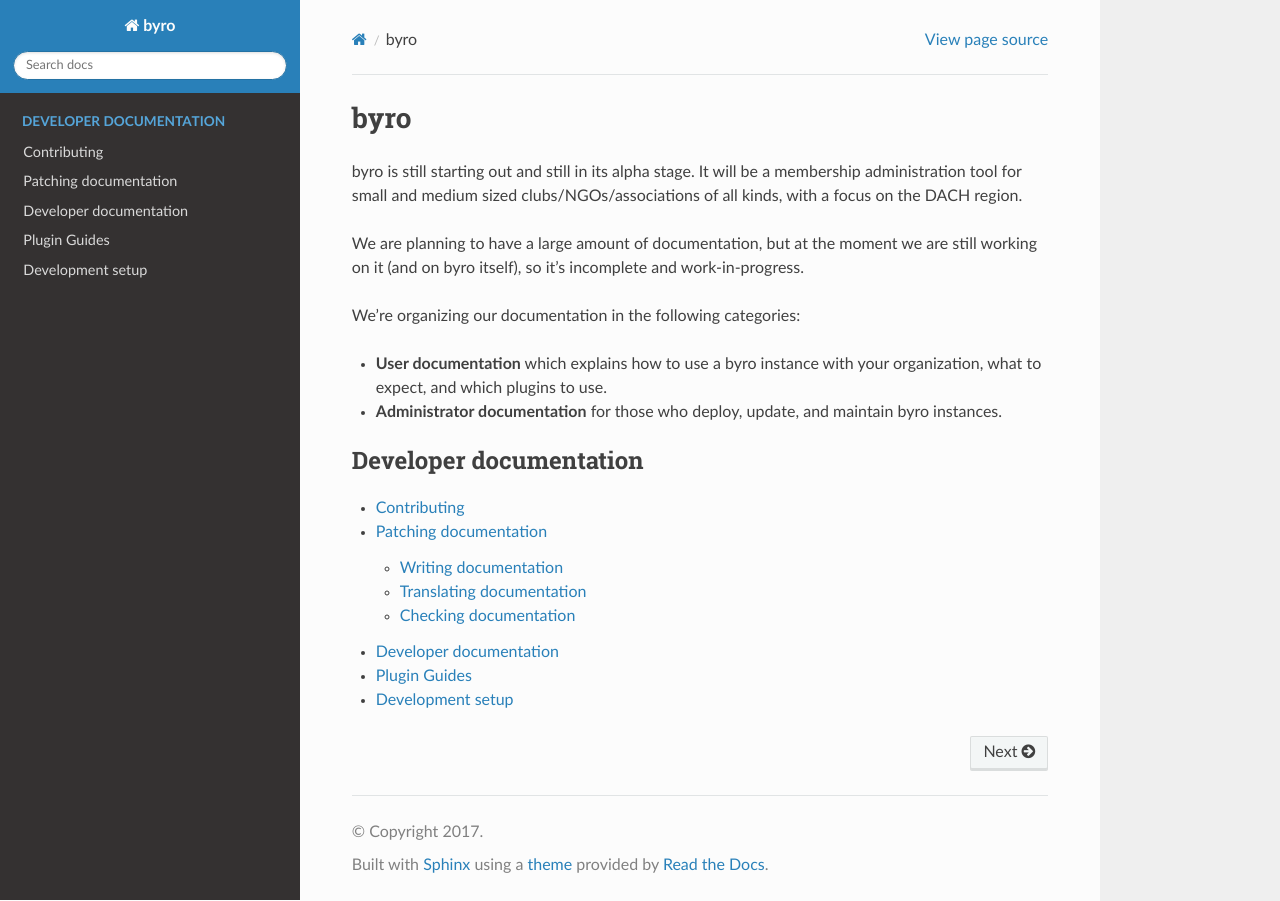
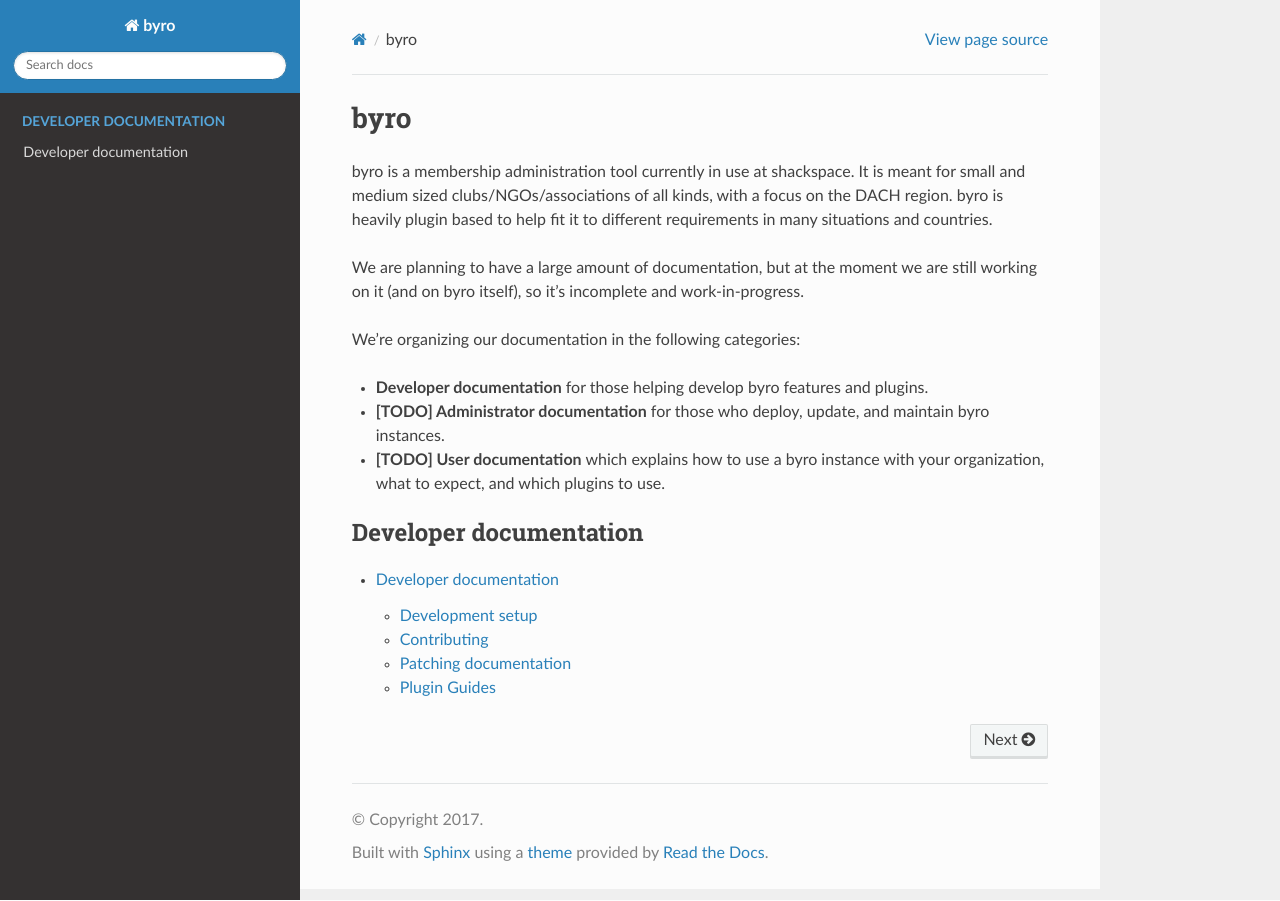
Before and after one commit to byro/byro, a Sphinx documentation site: the page built from docs/index.rst, in a window 1280 px wide. Built offline with Sphinx 7.4.7 and the Read the Docs theme 2.0.0, drawn with Linux system fonts in a browser that asks for light colours.

Commit message:
[doc] Update to reality

```diff
--- a/docs/developer/index.rst
+++ b/docs/developer/index.rst
@@ -18,3 +18,13 @@ They show how to develop a byro plugin with some hopefully easy-to-follow exampl
 If any part of the documentation is unclear, please head over to the
 :doc:`documentation setup </developer/documentation>` to learn how to improve it, and then
 follow the :doc:`contributor documentation </developer/contributing>` to create a pull request.
+
+.. toctree::
+   :maxdepth: 2
+   :glob:
+   :caption: Developer documentation
+
+   setup
+   contributing
+   documentation
+   plugins/guides
--- a/docs/index.rst
+++ b/docs/index.rst
@@ -1,21 +1,24 @@
 byro
 ----
 
-byro is still starting out and still in its alpha stage. It will be a membership administration tool
+byro is a membership administration tool currently in use at shackspace. It is meant
 for small and medium sized clubs/NGOs/associations of all kinds, with a focus on the DACH region.
+byro is heavily plugin based to help fit it to different requirements in many situations and
+countries.
 
 We are planning to have a large amount of documentation, but at the moment we are still working on
 it (and on byro itself), so it's incomplete and work-in-progress.
 
 We're organizing our documentation in the following categories:
 
-- **User documentation** which explains how to use a byro instance with your organization, what to
+- **Developer documentation** for those helping develop byro features and plugins.
+- **[TODO] Administrator documentation** for those who deploy, update, and maintain byro instances.
+- **[TODO] User documentation** which explains how to use a byro instance with your organization, what to
   expect, and which plugins to use.
-- **Administrator documentation** for those who deploy, update, and maintain byro instances.
 
 .. toctree::
    :maxdepth: 2
    :glob:
    :caption: Developer documentation
 
-   developer/**
+   developer/index
```
